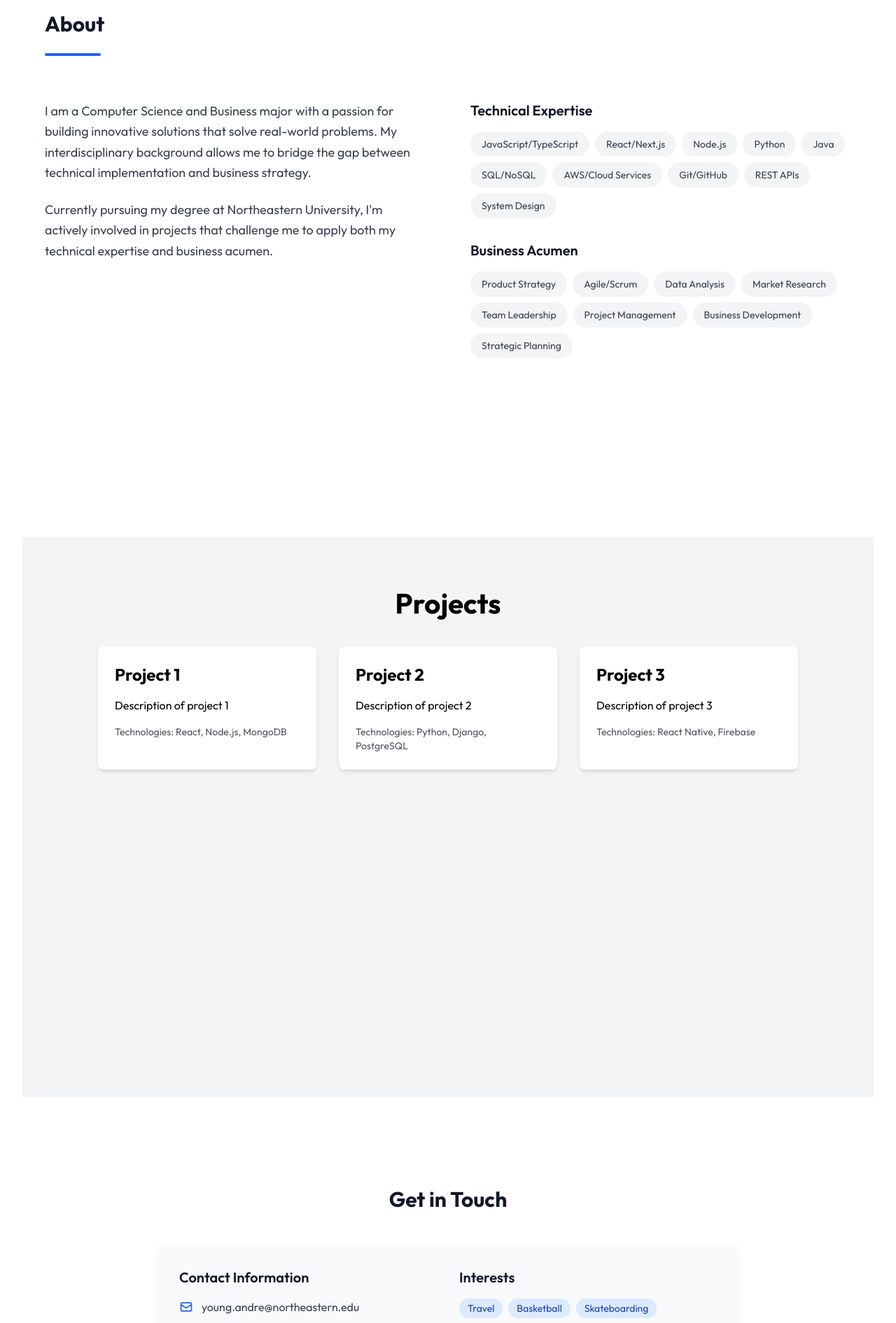
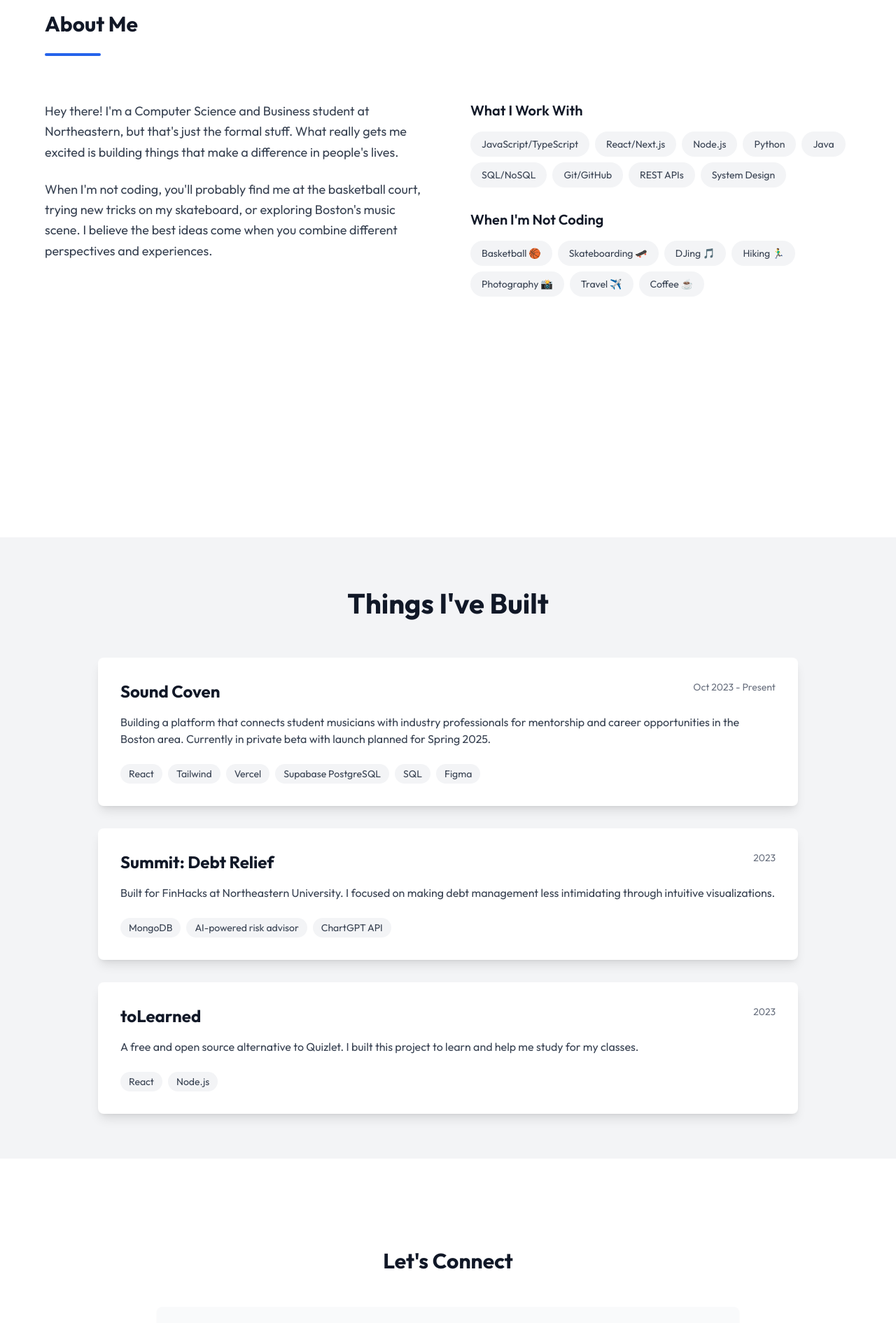
Before and after one commit to andrewd-young/andrew-portfolio, a React (Create React App) app: page / in a window 1280 px wide. Shown: the part 880-2771 px from the top of the page at 70% size. Built offline with nearby package versions, Linux system fonts and the light colour scheme.

Commit message:
overhaul and dark theme

```diff
--- a/src/App.js
+++ b/src/App.js
@@ -1,4 +1,5 @@
 import React from 'react';
+import { ThemeProvider } from './components/ThemeProvider';
 import Hero from './components/Hero';
 import About from './components/About';
 import Projects from './components/Projects';
@@ -6,8 +7,8 @@ import Contact from './components/Contact';
 
 function App() {
   return (
-    <div className="min-h-screen bg-white px-4 sm:px-6 lg:px-8">
-      <div className="max-w-7xl mx-auto">
+    <ThemeProvider>
+      <div className="bg-white dark:bg-gray-900 min-h-screen">
         <Hero />
         <About />
         <div className="grid gap-6 my-12">
@@ -15,7 +16,7 @@ function App() {
         </div>
         <Contact />
       </div>
-    </div>
+    </ThemeProvider>
   );
 }
 
--- a/src/components/About.js
+++ b/src/components/About.js
@@ -3,52 +3,50 @@ import React from 'react';
 const About = () => {
   const technicalSkills = [
     "JavaScript/TypeScript", "React/Next.js", "Node.js",
-    "Python", "Java", "SQL/NoSQL",
-    "AWS/Cloud Services", "Git/GitHub",
+    "Python", "Java", "SQL/NoSQL", "Git/GitHub",
     "REST APIs", "System Design"
   ];
 
-  const businessSkills = [
-    "Product Strategy", "Agile/Scrum",
-    "Data Analysis", "Market Research",
-    "Team Leadership", "Project Management",
-    "Business Development", "Strategic Planning"
+  const interests = [
+    "Basketball 🏀", "Skateboarding 🛹",
+    "DJing 🎵", "Hiking 🏃‍♂️",
+    "Photography 📸", "Travel ✈️", "Coffee ☕️"
   ];
 
   return (
-    <div className="w-full min-h-screen bg-white py-24 px-4">
+    <div className="w-full min-h-screen bg-white dark:bg-gray-900 py-24 px-4">
       <div className="max-w-6xl mx-auto">
         {/* Header */}
         <div className="mb-16">
-          <h2 className="text-3xl font-bold text-gray-900 mb-6">About</h2>
-          <div className="h-1 w-20 bg-blue-600 rounded"></div>
+          <h2 className="text-3xl font-bold text-gray-900 dark:text-white mb-6">About Me</h2>
+          <div className="h-1 w-20 bg-blue-600 dark:bg-blue-500 rounded"></div>
         </div>
 
         {/* Main Content */}
         <div className="grid md:grid-cols-2 gap-16">
           {/* Left Column - About Text */}
           <div className="space-y-6">
-            <p className="text-lg text-gray-700 leading-relaxed">
-              I am a Computer Science and Business major with a passion for building innovative solutions
-              that solve real-world problems. My interdisciplinary background allows me to bridge the gap
-              between technical implementation and business strategy.
+            <p className="text-lg text-gray-700 dark:text-gray-300 leading-relaxed">
+              Hey there! I'm a Computer Science and Business student at Northeastern, but that's just the formal stuff.
+              What really gets me excited is building things that make a difference in people's lives.
             </p>
-            <p className="text-lg text-gray-700 leading-relaxed">
-              Currently pursuing my degree at Northeastern University, I'm actively involved in projects
-              that challenge me to apply both my technical expertise and business acumen.
+            <p className="text-lg text-gray-700 dark:text-gray-300 leading-relaxed">
+              When I'm not coding, you'll probably find me at the basketball court, trying new tricks on my skateboard,
+              or exploring Boston's music scene. I believe the best ideas come when you combine different perspectives
+              and experiences.
             </p>
           </div>
 
-          {/* Right Column - Skills */}
+          {/* Right Column - Skills & Interests */}
           <div className="space-y-8">
             {/* Technical Skills */}
             <div>
-              <h3 className="text-xl font-semibold text-gray-900 mb-4">Technical Expertise</h3>
+              <h3 className="text-xl font-semibold text-gray-900 dark:text-white mb-4">What I Work With</h3>
               <div className="flex flex-wrap gap-2">
                 {technicalSkills.map((skill, index) => (
                   <span
                     key={index}
-                    className="px-4 py-2 bg-gray-100 text-gray-700 rounded-full text-sm hover:bg-gray-200 transition-colors"
+                    className="px-4 py-2 bg-gray-100 dark:bg-gray-700 text-gray-700 dark:text-gray-300 rounded-full text-sm hover:bg-gray-200 dark:hover:bg-gray-600 transition-colors"
                   >
                     {skill}
                   </span>
@@ -56,16 +54,16 @@ const About = () => {
               </div>
             </div>
 
-            {/* Business Skills */}
+            {/* Interests */}
             <div>
-              <h3 className="text-xl font-semibold text-gray-900 mb-4">Business Acumen</h3>
+              <h3 className="text-xl font-semibold text-gray-900 dark:text-white mb-4">When I'm Not Coding</h3>
               <div className="flex flex-wrap gap-2">
-                {businessSkills.map((skill, index) => (
+                {interests.map((interest, index) => (
                   <span
                     key={index}
-                    className="px-4 py-2 bg-gray-100 text-gray-700 rounded-full text-sm hover:bg-gray-200 transition-colors"
+                    className="px-4 py-2 bg-gray-100 dark:bg-gray-700 text-gray-700 dark:text-gray-300 rounded-full text-sm hover:bg-gray-200 dark:hover:bg-gray-600 transition-colors"
                   >
-                    {skill}
+                    {interest}
                   </span>
                 ))}
               </div>
--- a/src/components/Contact.js
+++ b/src/components/Contact.js
@@ -4,60 +4,56 @@ const Contact = () => {
   const interests = ['Travel', 'Basketball', 'Skateboarding', 'Electronic Dance Music', 'Hiking'];
 
   return (
-    <div id="contact" className="py-20 bg-white">
+    <div id="contact" className="py-20 bg-white dark:bg-gray-900">
       <div className="max-w-4xl mx-auto px-4 sm:px-6 lg:px-8">
-        <h2 className="text-3xl font-bold text-center text-gray-900 mb-12">Get in Touch</h2>
+        <h2 className="text-3xl font-bold text-center text-gray-900 dark:text-white mb-12">Let's Connect</h2>
 
-        <div className="bg-gray-50 rounded-lg p-8 shadow-sm">
+        <div className="bg-gray-50 dark:bg-gray-800 rounded-lg p-8 shadow-sm">
           <div className="grid md:grid-cols-2 gap-8">
             <div>
-              <h3 className="text-xl font-semibold text-gray-900 mb-4">Contact Information</h3>
+              <h3 className="text-xl font-semibold text-gray-900 dark:text-white mb-4">Find Me Here</h3>
               <div className="space-y-3">
                 <div className="flex items-center space-x-3">
-                  <svg className="w-5 h-5 text-blue-600" fill="none" stroke="currentColor" viewBox="0 0 24 24">
+                  <svg className="w-5 h-5 text-blue-600 dark:text-blue-400" fill="none" stroke="currentColor" viewBox="0 0 24 24">
                     <path strokeLinecap="round" strokeLinejoin="round" strokeWidth="2" d="M3 8l7.89 5.26a2 2 0 002.22 0L21 8M5 19h14a2 2 0 002-2V7a2 2 0 00-2-2H5a2 2 0 00-2 2v10a2 2 0 002 2z" />
                   </svg>
-                  <a href="mailto:young.andre@northeastern.edu" className="text-gray-700 hover:text-blue-600 transition-colors">
+                  <a href="mailto:young.andre@northeastern.edu" className="text-gray-700 dark:text-gray-300 hover:text-blue-600 dark:hover:text-blue-400 transition-colors">
                     young.andre@northeastern.edu
                   </a>
                 </div>
                 <div className="flex items-center space-x-3">
-                  <svg className="w-5 h-5 text-blue-600" fill="none" stroke="currentColor" viewBox="0 0 24 24">
+                  <svg className="w-5 h-5 text-blue-600 dark:text-blue-400" fill="none" stroke="currentColor" viewBox="0 0 24 24">
                     <path strokeLinecap="round" strokeLinejoin="round" strokeWidth="2" d="M3 5a2 2 0 012-2h3.28a1 1 0 01.948.684l1.498 4.493a1 1 0 01-.502 1.21l-2.257 1.13a11.042 11.042 0 005.516 5.516l1.13-2.257a1 1 0 011.21-.502l4.493 1.498a1 1 0 01.684.949V19a2 2 0 01-2 2h-1C9.716 21 3 14.284 3 6V5z" />
                   </svg>
-                  <a href="tel:5089756244" className="text-gray-700 hover:text-blue-600 transition-colors">
+                  <a href="tel:5089756244" className="text-gray-700 dark:text-gray-300 hover:text-blue-600 dark:hover:text-blue-400 transition-colors">
                     508-975-6244
                   </a>
                 </div>
                 <div className="flex items-center space-x-3">
-                  <svg className="w-5 h-5 text-blue-600" fill="none" stroke="currentColor" viewBox="0 0 24 24">
+                  <svg className="w-5 h-5 text-blue-600 dark:text-blue-400" fill="none" stroke="currentColor" viewBox="0 0 24 24">
                     <path strokeLinecap="round" strokeLinejoin="round" strokeWidth="2" d="M17.657 16.657L13.414 20.9a1.998 1.998 0 01-2.827 0l-4.244-4.243a8 8 0 1111.314 0z" />
                     <path strokeLinecap="round" strokeLinejoin="round" strokeWidth="2" d="M15 11a3 3 0 11-6 0 3 3 0 016 0z" />
                   </svg>
-                  <span className="text-gray-700">Boston, MA</span>
+                  <span className="text-gray-700 dark:text-gray-300">Boston, MA</span>
+                </div>
+                <div className="flex items-center space-x-3">
+                  <svg className="w-5 h-5 text-blue-600 dark:text-blue-400" fill="currentColor" viewBox="0 0 24 24">
+                    <path d="M12 2.163c3.204 0 3.584.012 4.85.07 3.252.148 4.771 1.691 4.919 4.919.058 1.265.069 1.645.069 4.849 0 3.205-.012 3.584-.069 4.849-.149 3.225-1.664 4.771-4.919 4.919-1.266.058-1.644.07-4.85.07-3.204 0-3.584-.012-4.849-.07-3.26-.149-4.771-1.699-4.919-4.92-.058-1.265-.07-1.644-.07-4.849 0-3.204.013-3.583.07-4.849.149-3.227 1.664-4.771 4.919-4.919 1.266-.057 1.645-.069 4.849-.069zm0-2.163c-3.259 0-3.667.014-4.947.072-4.358.2-6.78 2.618-6.98 6.98-.059 1.281-.073 1.689-.073 4.948 0 3.259.014 3.668.072 4.948.2 4.358 2.618 6.78 6.98 6.98 1.281.058 1.689.072 4.948.072 3.259 0 3.668-.014 4.948-.072 4.354-.2 6.782-2.618 6.979-6.98.059-1.28.073-1.689.073-4.948 0-3.259-.014-3.667-.072-4.947-.196-4.354-2.617-6.78-6.979-6.98-1.281-.059-1.69-.073-4.949-.073zm0 5.838c-3.403 0-6.162 2.759-6.162 6.162s2.759 6.163 6.162 6.163 6.162-2.759 6.162-6.163c0-3.403-2.759-6.162-6.162-6.162zm0 10.162c-2.209 0-4-1.79-4-4 0-2.209 1.791-4 4-4s4 1.791 4 4c0 2.21-1.791 4-4 4zm6.406-11.845c-.796 0-1.441.645-1.441 1.44s.645 1.44 1.441 1.44c.795 0 1.439-.645 1.439-1.44s-.644-1.44-1.439-1.44z"/>
+                  </svg>
+                  <a href="https://www.instagram.com/andrew.d.y/"
+                     className="text-gray-700 dark:text-gray-300 hover:text-blue-600 dark:hover:text-blue-400 transition-colors">
+                    @andrew.d.y
+                  </a>
                 </div>
               </div>
             </div>
 
             <div>
-              <h3 className="text-xl font-semibold text-gray-900 mb-4">Interests</h3>
-              <div className="flex flex-wrap gap-2">
-                {interests.map((interest, index) => (
-                  <span
-                    key={index}
-                    className="bg-blue-100 text-blue-800 px-3 py-1 rounded-full text-sm"
-                  >
-                    {interest}
-                  </span>
-                ))}
-              </div>
+              <h3 className="text-xl font-semibold text-gray-900 dark:text-white mb-4">Current Status</h3>
+              <p className="text-gray-700 dark:text-gray-300">
+                Looking for co-op opportunities from July - December 2025.
+              </p>
             </div>
-          </div>
-
-          <div className="mt-8 text-center">
-            <p className="text-gray-700">
-              Available for internship opportunities from July - December 2025
-            </p>
           </div>
         </div>
       </div>
--- a/src/components/Projects.js
+++ b/src/components/Projects.js
@@ -3,34 +3,60 @@ import React from 'react';
 const Projects = () => {
   const projects = [
     {
-      title: "Project 1",
-      description: "Description of project 1",
-      technologies: "React, Node.js, MongoDB"
+      id: "soundcoven",
+      title: "Sound Coven",
+      description: "Building a platform that connects student musicians with industry professionals for mentorship and career opportunities in the Boston area. Currently in private beta with launch planned for Spring 2025.",
+      technologies: "React, Tailwind, Vercel, Supabase PostgreSQL, SQL, Figma",
+      period: "Oct 2023 - Present",
+      link: "https://soundcoven.com"
     },
     {
-      title: "Project 2",
-      description: "Description of project 2",
-      technologies: "Python, Django, PostgreSQL"
+      id: "summit",
+      title: "Summit: Debt Relief",
+      description: "Built for FinHacks at Northeastern University. I focused on making debt management less intimidating through intuitive visualizations. ",
+      technologies: "MongoDB, AI-powered risk advisor, ChartGPT API",
+      period: "2023"
     },
     {
-      title: "Project 3",
-      description: "Description of project 3",
-      technologies: "React Native, Firebase"
-    },
+      id: "toLearned",
+      title: "toLearned",
+      description: "A free and open source alternative to Quizlet. I built this project to learn and help me study for my classes.",
+      technologies: "React, Node.js",
+      period: "2023"
+    }
   ];
 
   return (
-    <div className="w-full min-h-screen bg-gray-100 py-16 px-4">
+    <div id="projects" className="w-full min-h-screen bg-gray-100 dark:bg-gray-800 py-16 px-4">
       <div className="max-w-[1000px] mx-auto">
-        <h2 className="text-4xl font-bold text-center">Projects</h2>
-        <div className="grid md:grid-cols-3 gap-8 mt-8">
-          {projects.map((project, index) => (
-            <div key={index} className="bg-white p-6 rounded-lg shadow-md">
-              <h3 className="text-2xl font-bold mb-4">{project.title}</h3>
-              <p className="mb-4">{project.description}</p>
-              <p className="text-sm text-gray-600">
-                Technologies: {project.technologies}
-              </p>
+        <h2 className="text-4xl font-bold text-center mb-12 text-gray-900 dark:text-white">Things I've Built</h2>
+        <div className="flex flex-col gap-8">
+          {projects.map((project) => (
+            <div key={project.id}
+                 id={project.id}
+                 className="bg-white dark:bg-gray-700 p-8 rounded-lg shadow-lg hover:shadow-xl transition-shadow">
+              <div className="flex justify-between items-start mb-4">
+                <h3 className="text-2xl font-bold text-gray-900 dark:text-white">
+                  {project.link ? (
+                    <a href={project.link} target="_blank" rel="noopener noreferrer"
+                       className="hover:text-blue-600 dark:hover:text-blue-400 transition-colors">
+                      {project.title}
+                    </a>
+                  ) : (
+                    project.title
+                  )}
+                </h3>
+                <span className="text-sm text-gray-500 dark:text-gray-400">{project.period}</span>
+              </div>
+              <p className="mb-6 text-gray-700 dark:text-gray-300">{project.description}</p>
+              <div className="flex flex-wrap gap-2">
+                {project.technologies.split(', ').map((tech, index) => (
+                  <span key={index}
+                        className="px-3 py-1 bg-gray-100 dark:bg-gray-600 text-gray-700 dark:text-gray-300 rounded-full text-sm">
+                    {tech}
+                  </span>
+                ))}
+              </div>
             </div>
           ))}
         </div>
--- /dev/null
+++ b/src/components/ThemeProvider.js
@@ -0,0 +1,43 @@
+import React, { createContext, useContext, useEffect, useState } from 'react';
+
+const ThemeContext = createContext();
+
+export const useTheme = () => {
+  return useContext(ThemeContext);
+};
+
+export const ThemeProvider = ({ children }) => {
+  const [darkMode, setDarkMode] = useState(false);
+
+  useEffect(() => {
+    // Check system preference
+    if (window.matchMedia('(prefers-color-scheme: dark)').matches) {
+      setDarkMode(true);
+    }
+
+    // Add listener for system theme changes
+    const mediaQuery = window.matchMedia('(prefers-color-scheme: dark)');
+    const handleChange = (e) => setDarkMode(e.matches);
+    mediaQuery.addListener(handleChange);
+
+    return () => mediaQuery.removeListener(handleChange);
+  }, []);
+
+  useEffect(() => {
+    if (darkMode) {
+      document.documentElement.classList.add('dark');
+    } else {
+      document.documentElement.classList.remove('dark');
+    }
+  }, [darkMode]);
+
+  const toggleDarkMode = () => {
+    setDarkMode(!darkMode);
+  };
+
+  return (
+    <ThemeContext.Provider value={{ darkMode, toggleDarkMode }}>
+      {children}
+    </ThemeContext.Provider>
+  );
+};
--- a/tailwind.config.js
+++ b/tailwind.config.js
@@ -3,6 +3,7 @@ module.exports = {
   content: [
     "./src/**/*.{js,jsx,ts,tsx}",
   ],
+  darkMode: 'class',
   theme: {
     extend: {
       fontFamily: {
```
Also changed, not shown: src/components/Hero.js (+31 -15 lines).
